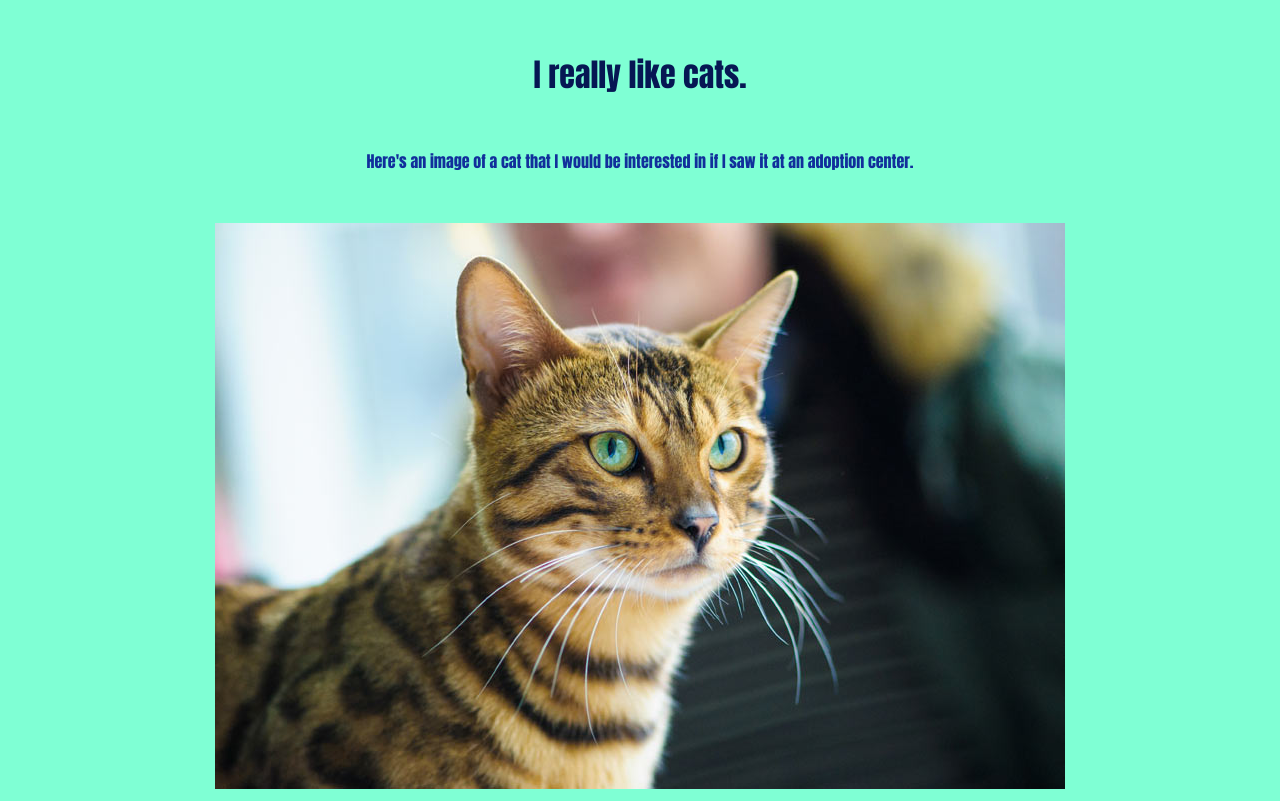
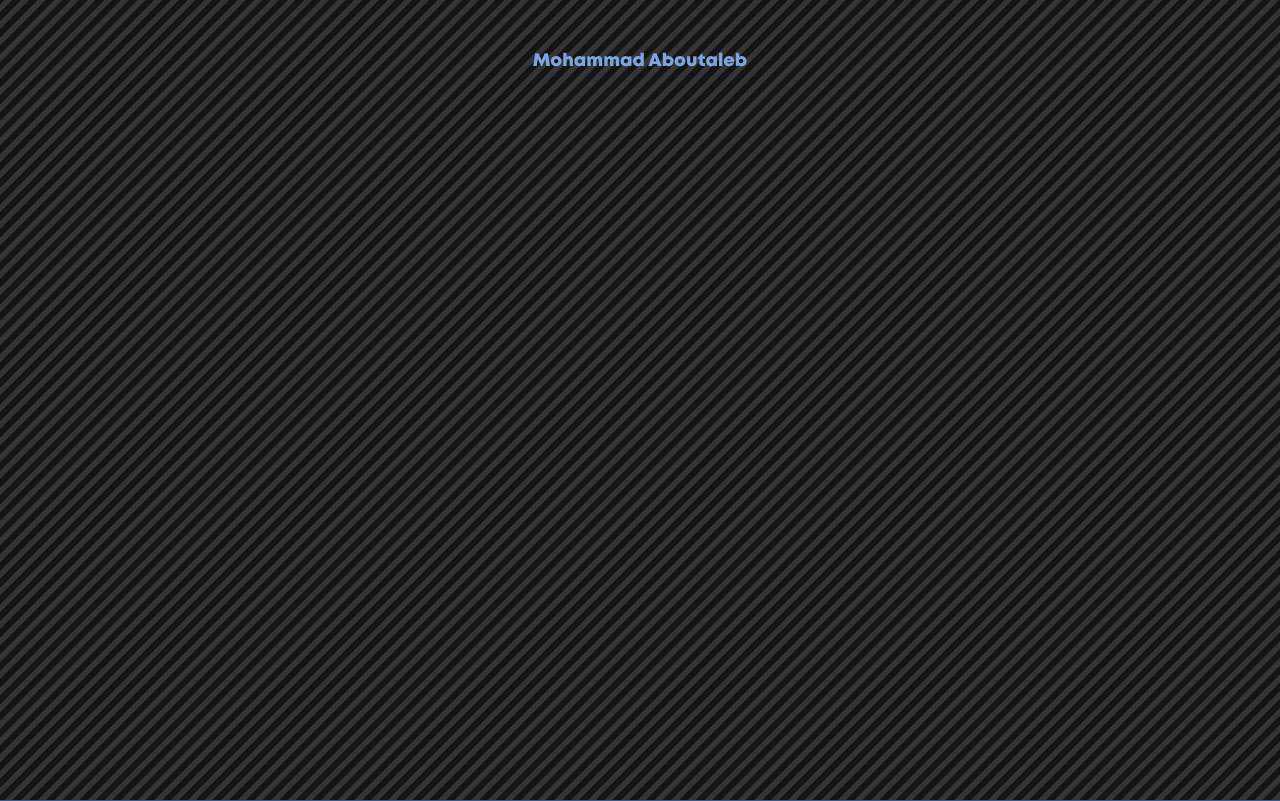
Before and after one commit to eulerfan40/personal-website, a plain HTML site: page index.html in a window 1280 px wide. Drawn offline with Linux system fonts and the light colour scheme.

Commit message:
Added my name. Begin personal website

```diff
--- a/index.html
+++ b/index.html
@@ -2,10 +2,16 @@
 <html>
   <head>
     <link rel="stylesheet" href="styles.css"/>
+    <style>
+      body {
+        background-image: url("images/background.jpg");
+        background-repeat: repeat;
+        background-size: 300px;
+      }
+    </style>
+    <h1 class = "name">Mohammad Aboutaleb</h1>
   </head>
   <body>
-    <h1>I really like cats.</h1>
-    <p>Here's an image of a cat that I would be interested in if I saw it at an adoption center.</p>
-    <img src="Cat-Cat_Guide-A_very_clever_and_sociable_Bengal_Cat.jpg" alt="This is a cat"/>
+
   </body>
 </html>
--- a/styles.css
+++ b/styles.css
@@ -3,6 +3,15 @@ h1 {
     font-family: Impact, serif;
     font-weight: 200;
     margin:50px;
+}
+h1.name {
+    color: #7ca5e2;
+    font-family: Mont;
+    font-size: large;
+}
+@font-face {
+    font-family: 'Mont';
+    src: url('fonts/Mont-HeavyDEMO.otf');
 }
 p {
     color: #112f9b;
@@ -10,6 +19,9 @@ p {
     margin:50px;
 }
 body {
-    background-color: aquamarine;
+    background-color: #365897;
     text-align: center;
 }
+img {
+    cursor:grab;
+}
```
Also changed, not shown: Cat-Cat_Guide-A_very_clever_and_sociable_Bengal_Cat.jpg (deleted), fonts/Mont-ExtraLightDEMO.otf (added), fonts/Mont-HeavyDEMO.otf (added), images/background.jpg (added).
